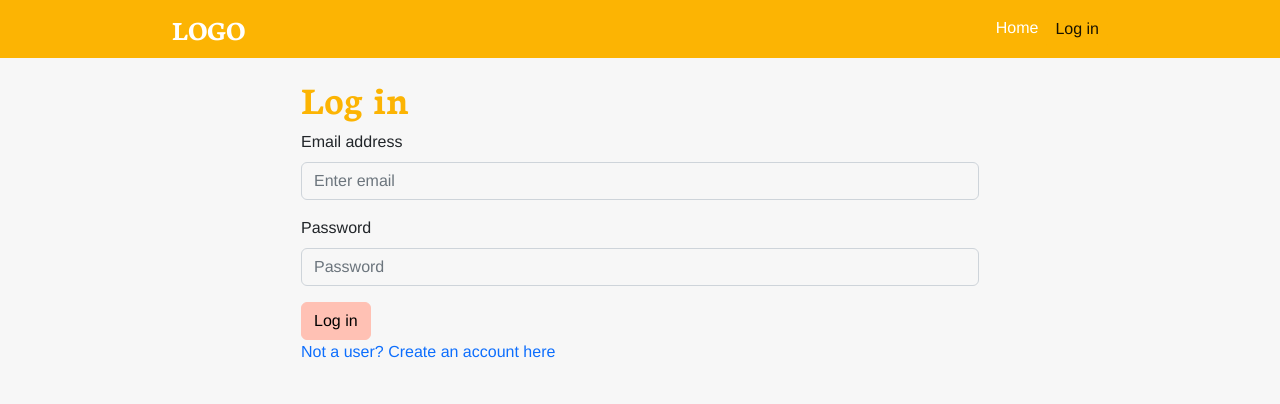
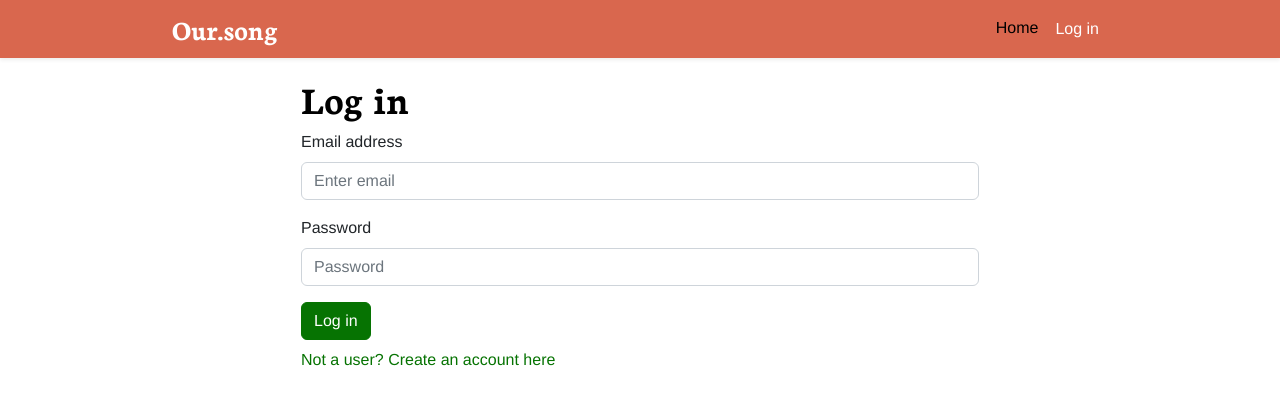
Before and after one commit to Noroff-FEU-Assignments/project-exam-2-mikaelrev, a React (Create React App) app: page /login in a window 1280 px wide. Shown: the top 404 px of the page. Built offline with nearby package versions, Linux system fonts and the light colour scheme.

Commit message:
made styling changes

```diff
--- /dev/null
+++ b/src/components/home/Hero.js
@@ -0,0 +1,43 @@
+import React from "react";
+import { Row, Col, Button, Image } from "react-bootstrap";
+import { NavLink } from "react-router-dom";
+import Heading from "../layout/Heading";
+
+export default function Hero() {
+  return (
+    <>
+      <Row className="my-5 align-items-center">
+        <Col md>
+          <Image src="https://images.unsplash.com/photo-1522039176993-33264c54767e?ixlib=rb-4.0.3&ixid=MnwxMjA3fDB8MHxwaG90by1wYWdlfHx8fGVufDB8fHx8&auto=format&fit=crop&w=1172&q=80" />
+        </Col>
+        <Col md>
+          <Heading size="1" content="We all have the best taste in music" />
+          <p>
+            Now it's time to share it with the world. Join us and let everyone
+            know that you actually do have the best taste
+          </p>
+          <NavLink to="/register">
+            <Button className="mt-2 py-3" variant="success">
+              Create an account
+            </Button>
+          </NavLink>
+        </Col>
+      </Row>
+      <Row className="mb-5 align-items-center" bg="success">
+        <Col md className="order-md-last">
+          <Image src="https://images.unsplash.com/photo-1443186547344-2437c72a228e?ixlib=rb-4.0.3&ixid=MnwxMjA3fDB8MHxzZWFyY2h8MzY5fHxmcmllbmRzJTIwbXVzaWN8ZW58MHx8MHx8&auto=format&fit=crop&w=600&q=60" />
+        </Col>
+        <Col md>
+          <Heading
+            size="2"
+            content="Find new music, and new friends while you're at it"
+          />
+          <p>
+            Have the same favorite artist? Awesome. That's the first step to
+            becoming really good friends
+          </p>
+        </Col>
+      </Row>
+    </>
+  );
+}
--- a/src/components/home/HomePage.js
+++ b/src/components/home/HomePage.js
@@ -1,6 +1,6 @@
 import React, { useContext } from "react";
 import PostsByFollowed from "./PostsByFollowed";
-import RegisterPage from "../register/RegisterPage";
+import Hero from "./Hero";
 import AuthContext from "../../context/AuthContext";
 import CreatePost from "./CreatePost";
 
@@ -15,7 +15,7 @@ function HomePage() {
           <CreatePost />
         </>
       ) : (
-        <RegisterPage />
+        <Hero />
       )}
     </>
   );
--- a/src/components/layout/Layout.js
+++ b/src/components/layout/Layout.js
@@ -14,10 +14,10 @@ function Layout() {
   }
 
   return (
-    <Navbar bg="dark" variant="light" expand="lg">
+    <Navbar expand="lg">
       <Container className="w-75">
         <NavLink to="/">
-          <Navbar.Brand>LOGO</Navbar.Brand>
+          <Navbar.Brand>Our.song</Navbar.Brand>
         </NavLink>
         <Navbar.Toggle aria-controls="basic-navbar-nav" />
         <Navbar.Collapse id="basic-navbar-nav">
@@ -41,7 +41,7 @@ function Layout() {
                 </Button>
               </>
             ) : (
-              <Button className="p-0">
+              <Button variant="dark" className="p-0">
                 <NavLink to="/login" className="nav-link">
                   Log in
                 </NavLink>
--- a/src/components/login/LoginPage.js
+++ b/src/components/login/LoginPage.js
@@ -95,7 +95,7 @@ export default function LoginPage() {
         <Button variant="success" type="submit">
           Log in
         </Button>
-        <Row>
+        <Row className="mt-2">
           <NavLink to="/register">Not a user? Create an account here</NavLink>
         </Row>
       </Form>
--- a/src/components/register/RegisterPage.js
+++ b/src/components/register/RegisterPage.js
@@ -144,7 +144,7 @@ export default function RegisterPage() {
             )}
           </Row>
         </Form.Group>
-        <Button variant="primary" type="submit">
+        <Button variant="success" type="submit">
           Submit
         </Button>
       </Form>
--- /dev/null
+++ b/src/sass/_custom.scss
@@ -0,0 +1,41 @@
+*, *::before, *::after {
+  box-sizing: border-box;
+}
+
+* {
+  margin: 0;
+}
+
+html, body {
+  min-height: 100%;
+  display: flex;
+  flex-direction: column;
+}
+
+body {
+  line-height: 1.5;
+  -webkit-font-smoothing: antialiased;
+}
+
+img, picture, video, canvas, svg {
+  display: block;
+  max-width: 100%;
+}
+
+input, button, textarea, select {
+  font: inherit;
+}
+
+p, h1, h2, h3, h4, h5, h6 {
+  overflow-wrap: break-word;
+}
+
+a {
+  color: $color-accent;
+}
+
+
+footer {
+  background-color: $color-accent-alternative;
+  margin-top: auto;
+}
--- a/src/sass/partials/_card.scss
+++ b/src/sass/partials/_card.scss
@@ -1,5 +1,5 @@
 .card {
-  background-color: $color-neutral;
+  background-color: $color-primary;
   border-radius: $border-radius;
   box-shadow: $box-shadow-sm;
   border: none;
--- a/src/sass/partials/_form.scss
+++ b/src/sass/partials/_form.scss
@@ -1,5 +1,5 @@
 .form {
-  background-color: $color-neutral;
+  background-color: $color-primary;
   border-radius: $border-radius;
   box-shadow: $box-shadow-sm;
 }
--- a/src/sass/partials/_nav.scss
+++ b/src/sass/partials/_nav.scss
@@ -1,16 +1,20 @@
+.navbar {
+  box-shadow: $box-shadow-sm;
+  background-color: $color-accent-alternative;
+}
+
 .navbar-brand {
-  color: $color-neutral;
+  color: $color-primary;
   font-size: 1.75rem;
   font-family: $headings-font-family;
 }
 
 .nav-link {
-  color: $color-neutral;
+  color: $color-primary-black;
+}
 
-
-  &:active {
-    color: $color-primary;
-  }
+.navbar-nav .show > .nav-link, .navbar-nav .nav-link.active {
+  color: $color-primary;
 }
 
 .btn-light {
--- a/src/sass/partials/_tabs.scss
+++ b/src/sass/partials/_tabs.scss
@@ -1,19 +1,11 @@
 .tab-content {
-  background: $color-background;
   margin-top: -15px;
 }
 
 .tabs {
-  color: $color-primary;
-  background-color: $color-neutral;
   border-radius: 12px 12px 0 0;
 }
 
 .nav-tabs .nav-link.active, .nav-tabs .nav-item.show .nav-link {
-  background-color: $color-neutral;
-  color: $color-primary;
+  color: $color-primary-black;
 }
-
-.nav-tabs .nav-link {
-  color: $color-secondary;
-}
--- a/src/sass/style.scss
+++ b/src/sass/style.scss
@@ -1,30 +1,29 @@
-$color-primary: #fcb403;
-$color-secondary: #ffc1b4;
-$color-background: #f7f7f7;
-$color-neutral: white;
-$color-delete: red;
+$color-primary: #fff;
+$color-primary-black: #000;
+$color-secondary: #D93611;
+$color-accent: #067302;
+$color-accent-alternative: #D9674E;
+$color-delete: #D93611;
 
 
 $theme-colors: (
   "primary": $color-primary,
-  "dark": $color-primary,
-  "success": $color-secondary,
+  "success": $color-accent,
   "danger": $color-delete,
 );
 
+$font-family-base: 'Helvetica', 'Arial', sans-serif;
+$headings-font-family: 'Neuton', serif;
+$headings-color: $color-primary-black;
 
 
-$font-family-base: 'Helvetica', 'Arial', sans-serif;
-$headings-font-family: 'Neuton', serif;
-$headings-color: $color-primary;
-
-
-$body-bg: $color-background;
+$body-bg: $color-primary;
 
 $link-decoration: none;
 
 @import "~bootstrap/scss/bootstrap";
 
+@import "./custom";
 @import "./partials/nav";
 @import "./partials/form";
 @import "./partials/listgroup";
```
Also changed, not shown: src/components/home/Landing.js (deleted, +0 -22 lines).
